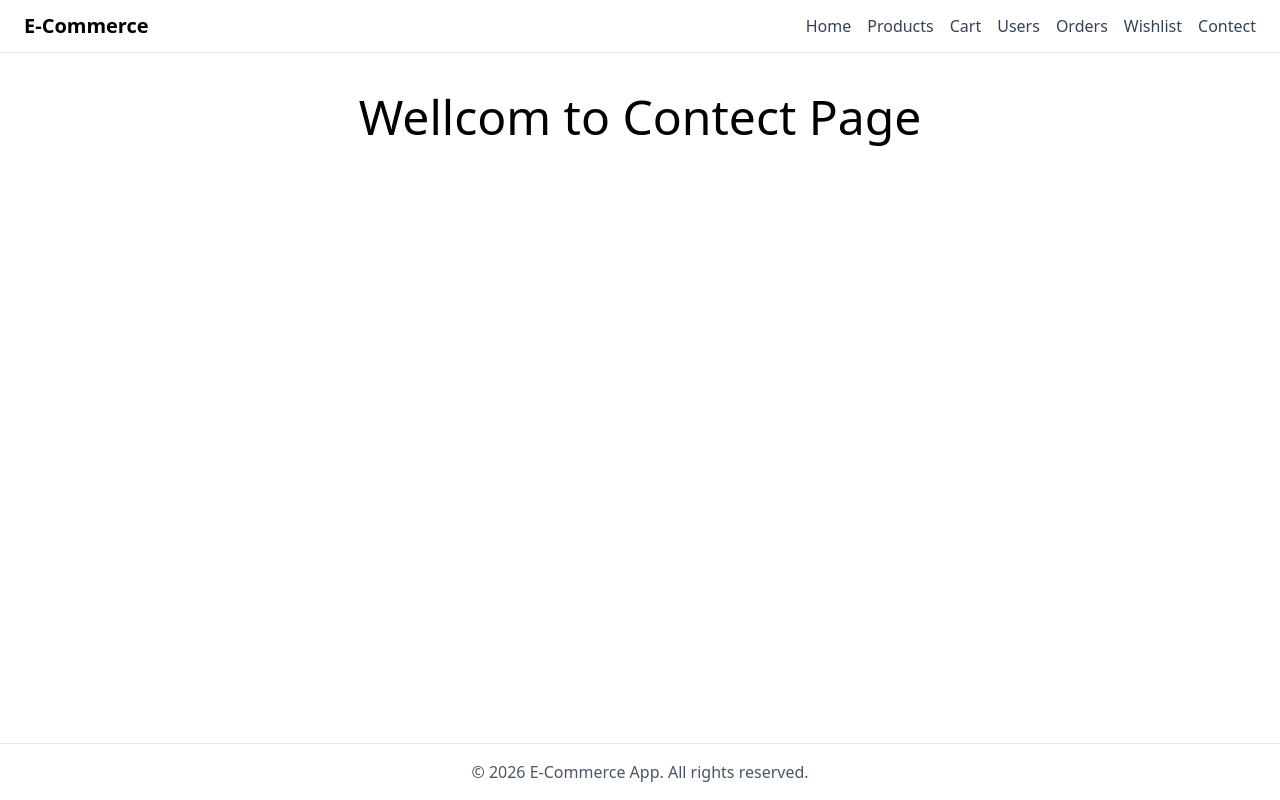
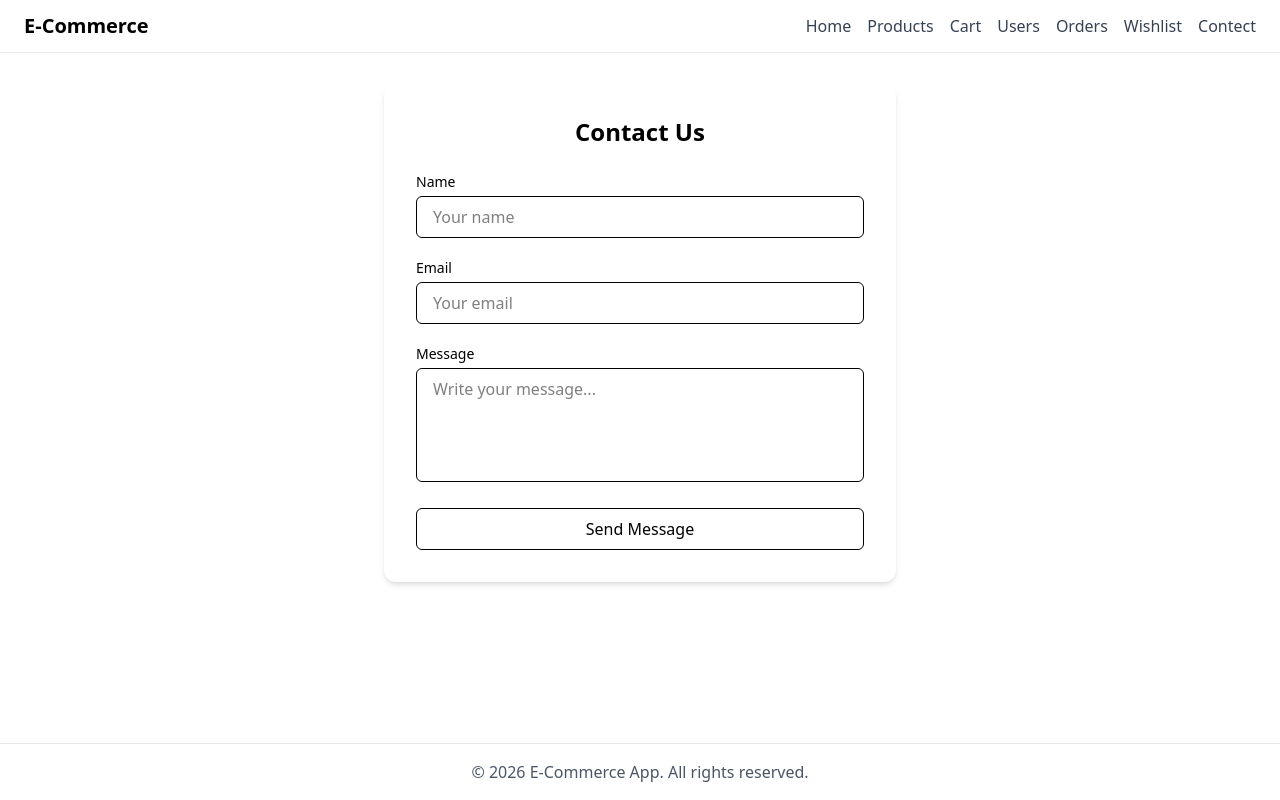
Before and after one commit to MuhammadDilshad532/ecommerce-redux-api-practice, a React (Vite) app: page /contect in a window 1280 px wide. Built offline with nearby package versions, Linux system fonts and the light colour scheme.

Commit message:
contact page

```diff
--- /dev/null
+++ b/src/Api/Contact/Contact.jsx
@@ -0,0 +1,9 @@
+import axiosClient from "../axiosClient";
+
+class ContactApi {
+  static SendMessage(data) {
+    return axiosClient.post("/contact", data);
+  }
+}
+
+export default ContactApi;
--- a/src/Components/Common/Contect.jsx
+++ b/src/Components/Common/Contect.jsx
@@ -1,12 +1,114 @@
-import React from 'react'
-import MainLayout from './MainLayout'
+import MainLayout from "./MainLayout";
+import { useState } from "react";
+import ContactApi from "../../Api/Contact/Contact";
 
-const Contect = () => {
+const Contact = () => {
+  const [formData, setFormData] = useState({
+    name: "",
+    email: "",
+    message: "",
+  });
+
+  const [message, setMessage] = useState("");
+  const [loading, setLoading] = useState(false);
+
+  const handleChange = (e) => {
+    setFormData({
+      ...formData,
+      [e.target.name]: e.target.value,
+    });
+  };
+
+  const handleSubmit = async (e) => {
+    e.preventDefault();
+    setLoading(true);
+    setMessage("");
+
+    try {
+      const res = await ContactApi.SendMessage(formData);
+
+      if (res.status === 201) {
+        setMessage("Message sent successfully");
+        setFormData({ name: "", email: "", message: "" });
+      }
+    } catch (error) {
+      setMessage("Failed to send message");
+    } finally {
+      setLoading(false);
+    }
+  };
+
   return (
-    <MainLayout >
-      <div className='text-5xl text-center mt-10'> Wellcom to Contect Page</div>
+    <MainLayout>
+      <div className="min-h-[70vh] flex items-center justify-center px-4">
+        <div className="w-full max-w-lg bg-white p-8 rounded-xl shadow-md">
+          <h1 className="text-2xl font-semibold text-center mb-6">
+            Contact Us
+          </h1>
+
+          <form onSubmit={handleSubmit} className="space-y-5">
+            <div>
+              <label className="block text-sm font-medium mb-1">
+                Name
+              </label>
+              <input
+                type="text"
+                name="name"
+                placeholder="Your name"
+                value={formData.name}
+                onChange={handleChange}
+                required
+                className="w-full px-4 py-2 border rounded-md focus:outline-none "
+              />
+            </div>
+
+            <div>
+              <label className="block text-sm font-medium mb-1">
+                Email
+              </label>
+              <input
+                type="email"
+                name="email"
+                placeholder="Your email"
+                value={formData.email}
+                onChange={handleChange}
+                required
+                className="w-full px-4 py-2 border rounded-md focus:outline-none "
+              />
+            </div>
+
+            <div>
+              <label className="block text-sm font-medium mb-1">
+                Message
+              </label>
+              <textarea
+                name="message"
+                placeholder="Write your message..."
+                value={formData.message}
+                onChange={handleChange}
+                required
+                rows={4}
+                className="w-full px-4 py-2 border rounded-md resize-none focus:outline-none"
+              />
+            </div>
+
+            <button
+              disabled={loading}
+              className="w-full py-2 rounded-md  font-medium border cursor-pointer"
+            >
+              {loading ? "Sending..." : "Send Message"}
+            </button>
+
+            {message && (
+              <p className="text-center text-sm mt-2 ">
+                {message}
+              </p>
+            )}
+          </form>
+        </div>
+      </div>
     </MainLayout>
-  )
-}
+  );
+};
 
-export default Contect
+export default Contact;
```
